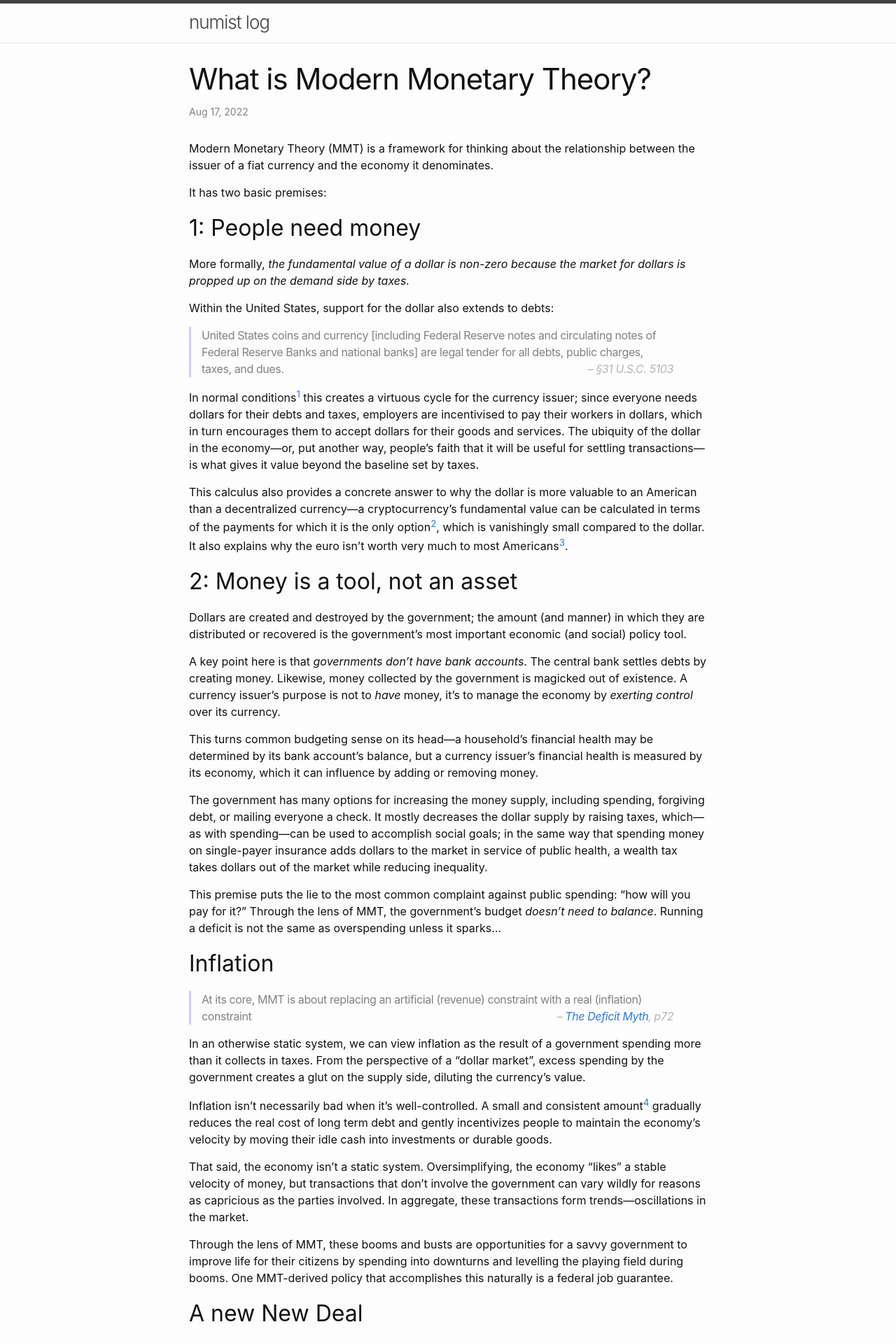
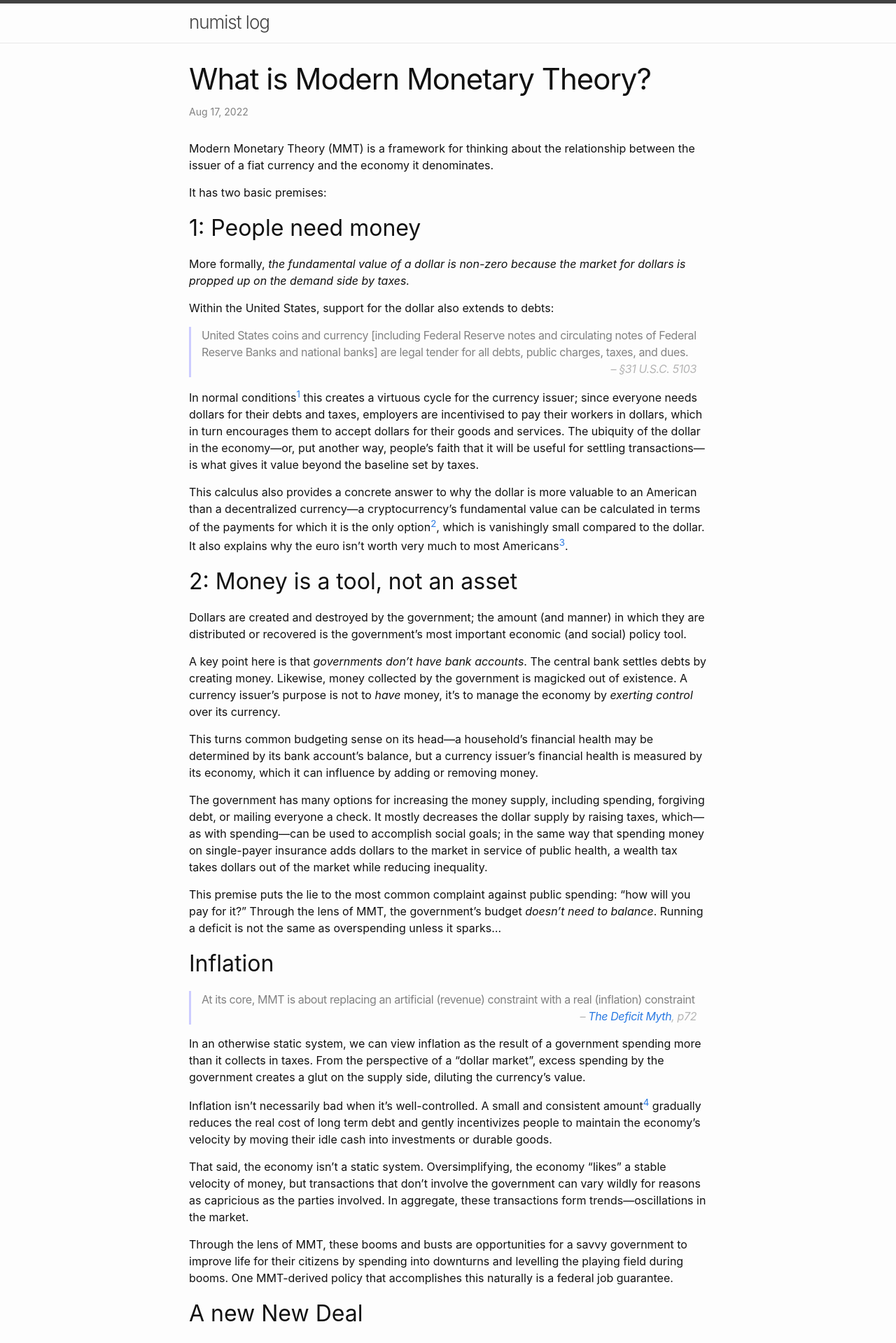
Before and after one commit to numist/numi.st, a Jekyll site: the page built from _posts/2022-08-17-what-is-mmt.md, in a window 1280 px wide. Shown: the top 1919 px of the page at 70% size. Built offline with Jekyll 4.4.1, drawn with Linux system fonts in a browser that asks for light colours.

Commit message:
Adjust blockquote padding for mobile

```diff
--- a/_sass/minima/_base.scss
+++ b/_sass/minima/_base.scss
@@ -144,11 +144,10 @@
 
 blockquote {
   color: $grey-color;
-  padding-left: $spacing-unit / 2;
+  padding: 0px $spacing-unit / 2;
   letter-spacing: -0.4px;
 
   float: left;
-  padding-right: 3em;
 
   > :last-child {
     margin-bottom: 0;
```
